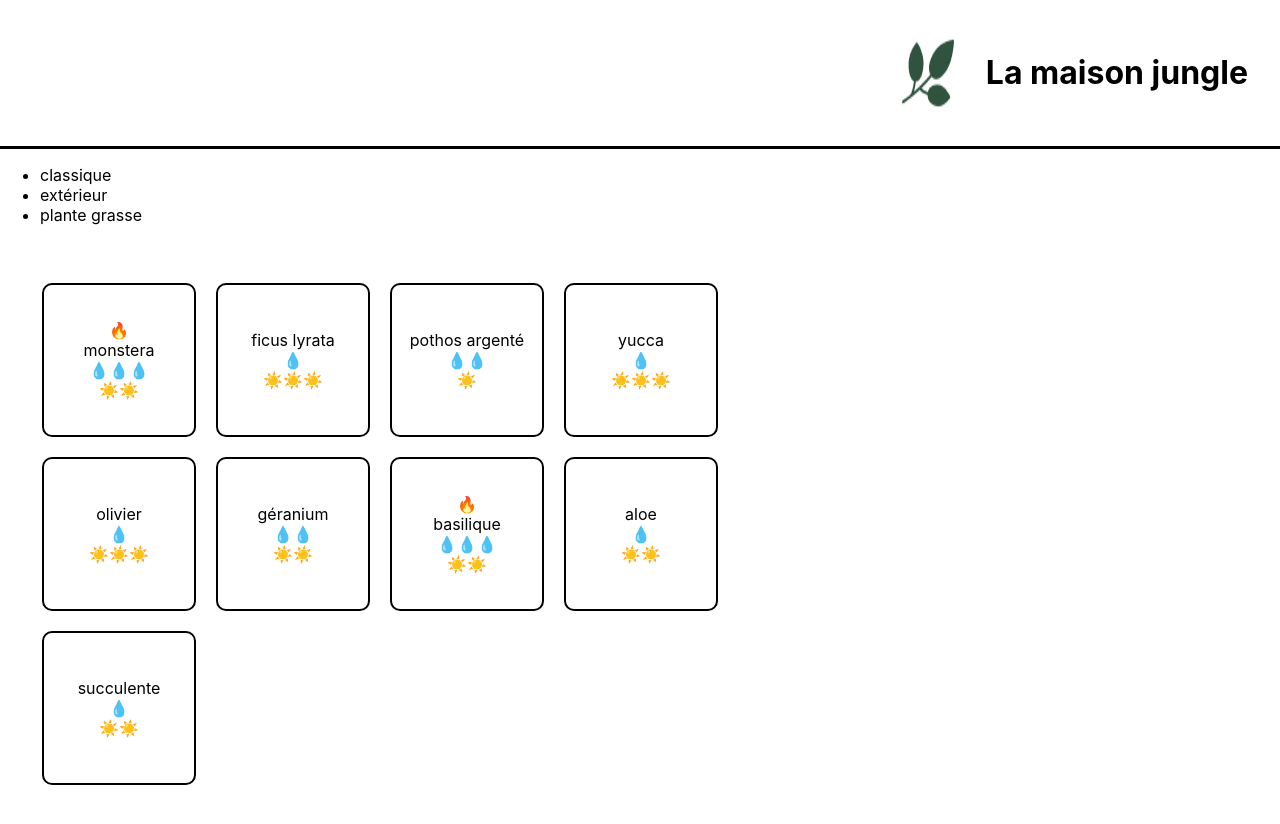
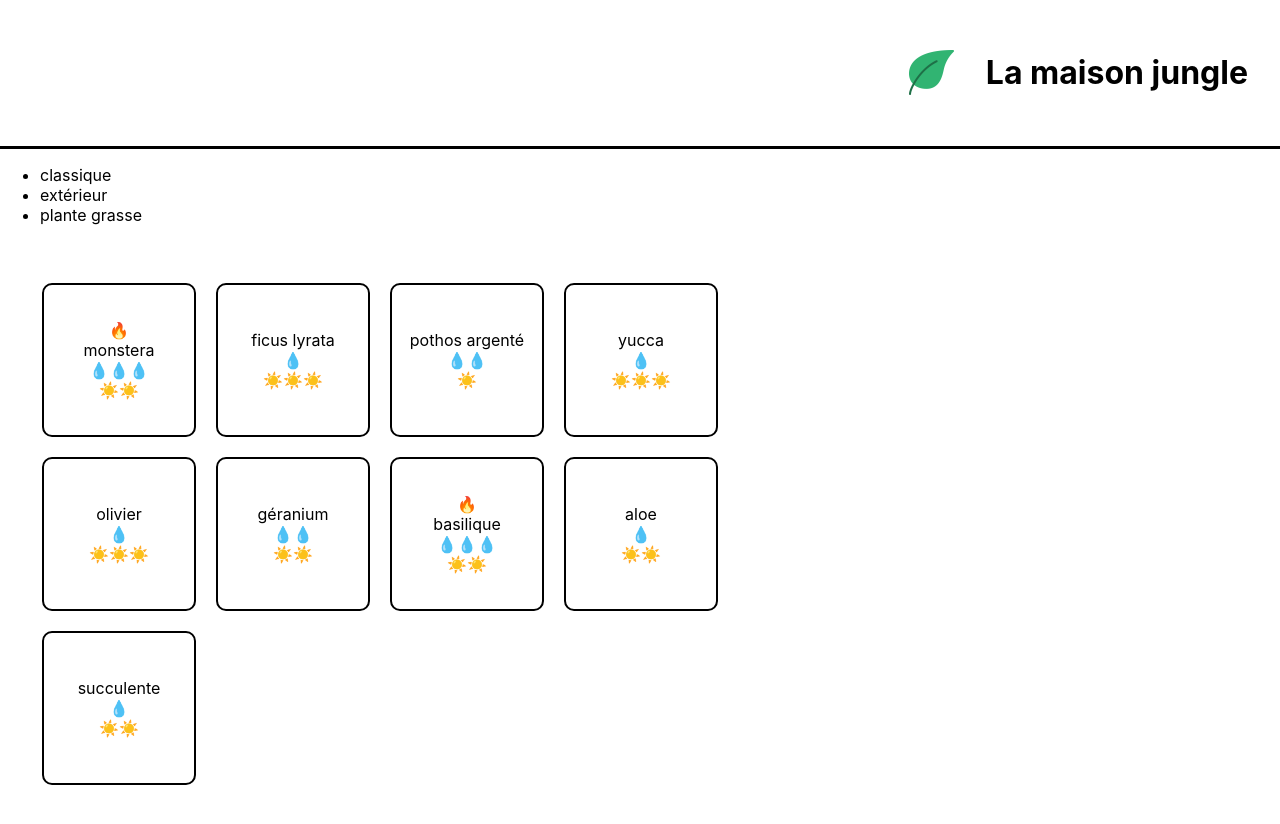
Before and after one commit to OpenClassrooms-Student-Center/7008001-Debutez-avec-React, a React (Create React App) app: page / in a window 1280 px wide. Shown: the top 824 px of the page. Built offline with nearby package versions, Linux system fonts and the light colour scheme.

Commit message:
banner style

```diff
--- a/src/components/App.js
+++ b/src/components/App.js
@@ -7,7 +7,7 @@ function App() {
 	return (
 		<div>
 			<Banner>
-				<img src={logo} alt='logo-la-maison-jungle' />
+				<img src={logo} alt='logo-la-maison-jungle' className='lmj-logo' />
 				<h1 className='lmj-title'>La maison jungle</h1>
 			</Banner>
 			{/* <Cart /> */}
--- a/src/components/Care.js
+++ b/src/components/Care.js
@@ -1,11 +1,11 @@
-function Care({ care, careType }) {
+function Care({ value, careType }) {
 	const scale = [1, 2, 3]
 	const scaleType = careType === 'light' ? '☀️' : '💧'
 
 	return (
 		<div>
 			{scale.map((elem) =>
-				care >= elem ? <span key={elem.toString()}>{scaleType}</span> : null
+				value >= elem ? <span key={elem.toString()}>{scaleType}</span> : null
 			)}
 		</div>
 	)
--- a/src/components/ShoppingList.js
+++ b/src/components/ShoppingList.js
@@ -21,8 +21,8 @@ function ShoppingList() {
 					<li key={plant.id} className='lmj-plant-item'>
 						{plant.bestSale && <span>🔥</span>}
 						{plant.name}
-						<Care careType='water' care={plant.water} />
-						<Care careType='light' care={plant.light} />
+						<Care careType='water' value={plant.water} />
+						<Care careType='light' value={plant.light} />
 					</li>
 				))}
 			</ul>
--- a/src/styles/Banner.css
+++ b/src/styles/Banner.css
@@ -6,8 +6,14 @@
 	display: flex;
 	justify-content: flex-end;
 	flex-direction: row;
+	align-items: center;
 }
 
 .lmj-title {
 	padding-left: 32px;
 }
+
+.lmj-logo {
+	height: 45px;
+	width: 45px;
+}
--- a/src/styles/Cart.css
+++ b/src/styles/Cart.css
@@ -1,5 +1,5 @@
 .lmj-cart {
 	color: white;
-	background-color: #244833;
+	background-color: #31b572;
 	padding: 32px;
 }
```
Also changed, not shown: src/assets/logo.png, 1 other file (tests, documents, lock files or other folders).
